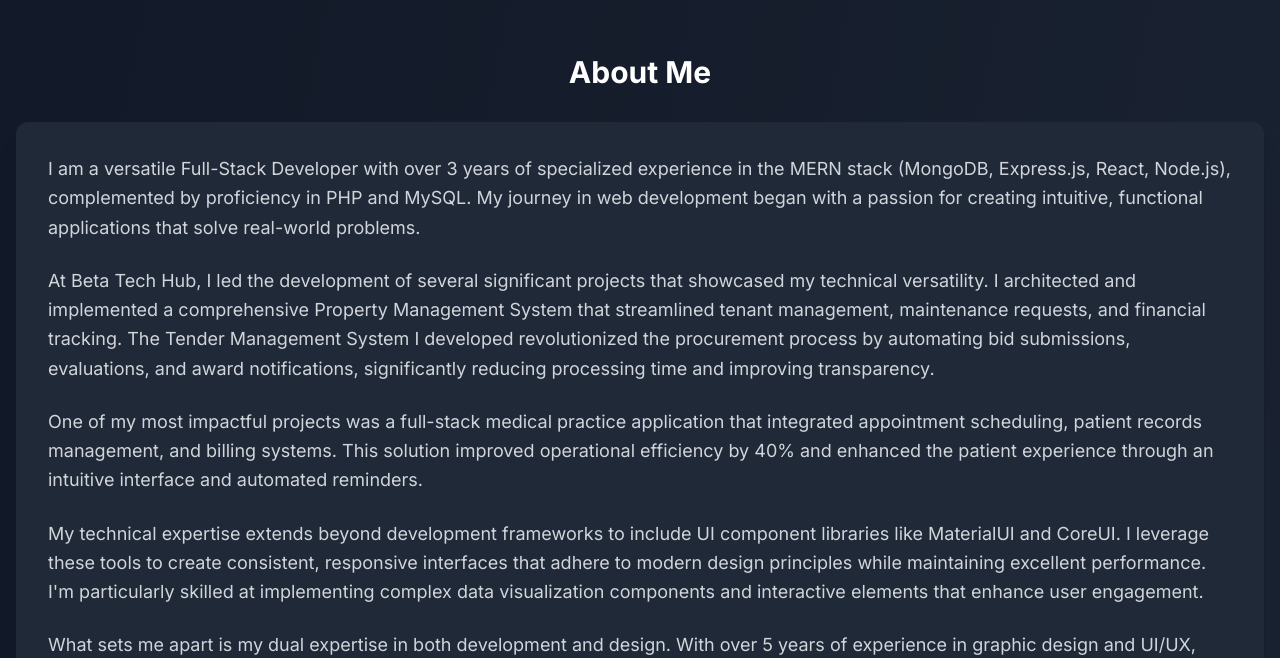
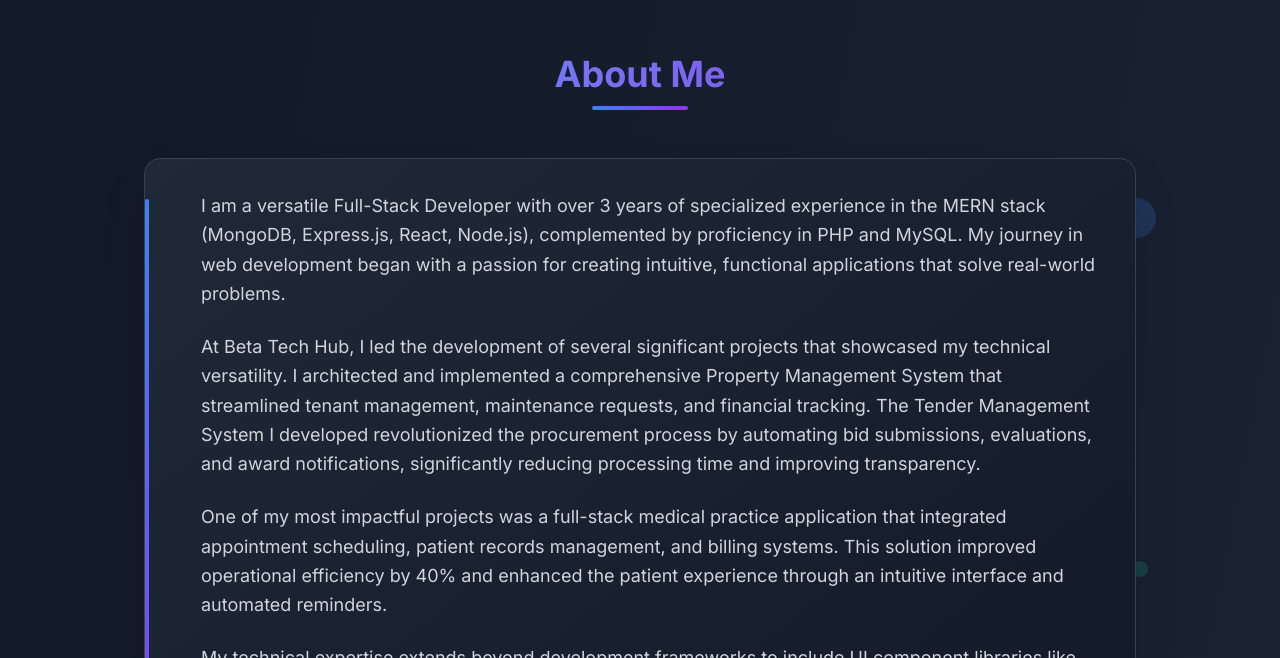
Before and after one commit to zeruhabesha/zerihunkibret, a Next.js app: page / in a window 1280 px wide. Shown: the part 682-1340 px from the top of the page. Built offline with nearby package versions, Linux system fonts and the light colour scheme.

Commit message:
first commit

```diff
--- /dev/null
+++ b/app/animated-about.tsx
@@ -0,0 +1,76 @@
+"use client"
+
+import { motion } from "framer-motion"
+
+interface AnimatedAboutProps {
+  content: {
+    paragraphs: string[]
+  }
+}
+
+export default function AnimatedAbout({ content }: AnimatedAboutProps) {
+  const containerVariants = {
+    hidden: { opacity: 0 },
+    visible: {
+      opacity: 1,
+      transition: {
+        staggerChildren: 0.15,
+        delayChildren: 0.2,
+      },
+    },
+  }
+
+  const itemVariants = {
+    hidden: { opacity: 0, y: 20 },
+    visible: { opacity: 1, y: 0, transition: { duration: 0.6 } },
+  }
+
+  return (
+    <div className="relative">
+      {/* Background decorative elements */}
+      <div className="absolute -top-10 -left-10 w-40 h-40 bg-blue-500 rounded-full mix-blend-multiply filter blur-3xl opacity-10 animate-blob"></div>
+      <div className="absolute -bottom-10 -right-10 w-40 h-40 bg-purple-500 rounded-full mix-blend-multiply filter blur-3xl opacity-10 animate-blob animation-delay-2000"></div>
+
+      {/* Main content container */}
+      <motion.div
+        className="bg-gradient-to-br from-gray-800 to-gray-900 rounded-2xl p-8 shadow-2xl border border-gray-700 relative z-10"
+        initial={{ opacity: 0, y: 20 }}
+        whileInView={{ opacity: 1, y: 0 }}
+        viewport={{ once: true }}
+        transition={{ duration: 0.5 }}
+      >
+        {/* Decorative accent line */}
+        <div className="absolute left-0 top-10 bottom-10 w-1 bg-gradient-to-b from-blue-500 to-purple-600 rounded-full"></div>
+
+        <motion.div
+          className="pl-6"
+          variants={containerVariants}
+          initial="hidden"
+          whileInView="visible"
+          viewport={{ once: true }}
+        >
+          {content && content.paragraphs ? (
+            content.paragraphs.map((paragraph, index) => (
+              <motion.p
+                key={index}
+                className="text-lg text-gray-300 leading-relaxed mb-6 last:mb-0"
+                variants={itemVariants}
+              >
+                {paragraph}
+              </motion.p>
+            ))
+          ) : (
+            <p className="text-lg text-gray-300 leading-relaxed">No content available.</p>
+          )}
+        </motion.div>
+      </motion.div>
+
+      {/* Floating decorative elements */}
+      <div className="hidden md:block">
+        <div className="absolute top-10 -right-5 w-10 h-10 bg-blue-500 rounded-full opacity-20"></div>
+        <div className="absolute bottom-20 -left-5 w-6 h-6 bg-purple-500 rounded-full opacity-20"></div>
+        <div className="absolute top-1/2 -right-3 w-4 h-4 bg-teal-500 rounded-full opacity-20"></div>
+      </div>
+    </div>
+  )
+}
--- a/app/page.tsx
+++ b/app/page.tsx
@@ -4,6 +4,7 @@ import { useState, useEffect } from "react"
 import { motion } from "framer-motion"
 import Nav from "../components/Nav"
 import Footer from "../components/Footer"
+import AnimatedAbout from "./animated-about"
 import {
   FaGithub,
   FaLinkedin,
@@ -306,6 +307,17 @@ export default function Home() {
     },
   }
 
+  // About me content
+  const aboutContent = {
+    paragraphs: [
+      "I am a versatile Full-Stack Developer with over 3 years of specialized experience in the MERN stack (MongoDB, Express.js, React, Node.js), complemented by proficiency in PHP and MySQL. My journey in web development began with a passion for creating intuitive, functional applications that solve real-world problems.",
+      "At Beta Tech Hub, I led the development of several significant projects that showcased my technical versatility. I architected and implemented a comprehensive Property Management System that streamlined tenant management, maintenance requests, and financial tracking. The Tender Management System I developed revolutionized the procurement process by automating bid submissions, evaluations, and award notifications, significantly reducing processing time and improving transparency.",
+      "One of my most impactful projects was a full-stack medical practice application that integrated appointment scheduling, patient records management, and billing systems. This solution improved operational efficiency by 40% and enhanced the patient experience through an intuitive interface and automated reminders.",
+      "My technical expertise extends beyond development frameworks to include UI component libraries like MaterialUI and CoreUI. I leverage these tools to create consistent, responsive interfaces that adhere to modern design principles while maintaining excellent performance. I'm particularly skilled at implementing complex data visualization components and interactive elements that enhance user engagement.",
+      "What sets me apart is my dual expertise in both development and design. With over 5 years of experience in graphic design and UI/UX, using tools like Figma, Adobe Photoshop, and Illustrator, I bring a unique perspective to projects. This combination allows me to bridge the gap between technical functionality and aesthetic appeal, resulting in applications that are not only powerful and efficient but also visually compelling and intuitive to use.",
+    ],
+  }
+
   return (
     <div className="min-h-screen bg-gradient-to-br from-gray-900 to-gray-800 text-white">
       <Nav />
@@ -420,46 +432,27 @@ export default function Home() {
         {/* About Section */}
         <motion.section
           id="about"
-          className="py-16"
+          className="py-16 relative overflow-hidden"
           initial="hidden"
           whileInView="visible"
           viewport={{ once: true }}
           variants={fadeIn}
         >
-          <h2 className="text-3xl font-bold mb-8 text-center">About Me</h2>
-          <div className="bg-gray-800 rounded-xl p-8 shadow-xl">
-            <p className="text-lg text-gray-300 leading-relaxed mb-6">
-              I am a versatile Full-Stack Developer with over 3 years of specialized experience in the MERN stack
-              (MongoDB, Express.js, React, Node.js), complemented by proficiency in PHP and MySQL. My journey in web
-              development began with a passion for creating intuitive, functional applications that solve real-world
-              problems.
-            </p>
-            <p className="text-lg text-gray-300 leading-relaxed mb-6">
-              At Beta Tech Hub, I led the development of several significant projects that showcased my technical
-              versatility. I architected and implemented a comprehensive Property Management System that streamlined
-              tenant management, maintenance requests, and financial tracking. The Tender Management System I developed
-              revolutionized the procurement process by automating bid submissions, evaluations, and award
-              notifications, significantly reducing processing time and improving transparency.
-            </p>
-            <p className="text-lg text-gray-300 leading-relaxed mb-6">
-              One of my most impactful projects was a full-stack medical practice application that integrated
-              appointment scheduling, patient records management, and billing systems. This solution improved
-              operational efficiency by 40% and enhanced the patient experience through an intuitive interface and
-              automated reminders.
-            </p>
-            <p className="text-lg text-gray-300 leading-relaxed mb-6">
-              My technical expertise extends beyond development frameworks to include UI component libraries like
-              MaterialUI and CoreUI. I leverage these tools to create consistent, responsive interfaces that adhere to
-              modern design principles while maintaining excellent performance. I'm particularly skilled at implementing
-              complex data visualization components and interactive elements that enhance user engagement.
-            </p>
-            <p className="text-lg text-gray-300 leading-relaxed">
-              What sets me apart is my dual expertise in both development and design. With over 5 years of experience in
-              graphic design and UI/UX, using tools like Figma, Adobe Photoshop, and Illustrator, I bring a unique
-              perspective to projects. This combination allows me to bridge the gap between technical functionality and
-              aesthetic appeal, resulting in applications that are not only powerful and efficient but also visually
-              compelling and intuitive to use.
-            </p>
+          <div className="max-w-5xl mx-auto px-4">
+            <motion.div
+              className="text-center mb-12"
+              initial={{ opacity: 0, y: -20 }}
+              whileInView={{ opacity: 1, y: 0 }}
+              viewport={{ once: true }}
+              transition={{ duration: 0.5 }}
+            >
+              <h2 className="text-4xl font-bold mb-3 bg-clip-text text-transparent bg-gradient-to-r from-blue-400 to-purple-600">
+                About Me
+              </h2>
+              <div className="w-24 h-1 bg-gradient-to-r from-blue-500 to-purple-600 mx-auto rounded-full"></div>
+            </motion.div>
+
+            <AnimatedAbout content={aboutContent} />
           </div>
         </motion.section>
 
@@ -582,14 +575,14 @@ export default function Home() {
                     </a>
                   </div>
                   <div className="flex items-center">
-                    <FaTelegram className="mr-3 text-blue-500" /> {/* Changed to Telegram icon and color */}
+                    <FaTelegram className="mr-3 text-blue-500" />
                     <a
-                      href="https://t.me/zeru_hab" // Replace with your Telegram channel/username
+                      href="https://t.me/zeru_hab"
                       target="_blank"
                       rel="noopener noreferrer"
                       className="hover:text-blue-400 transition-colors"
                     >
-                      Telegram Account {/* Changed to Telegram channel name */}
+                      Telegram Account
                     </a>
                   </div>
                 </div>
```
